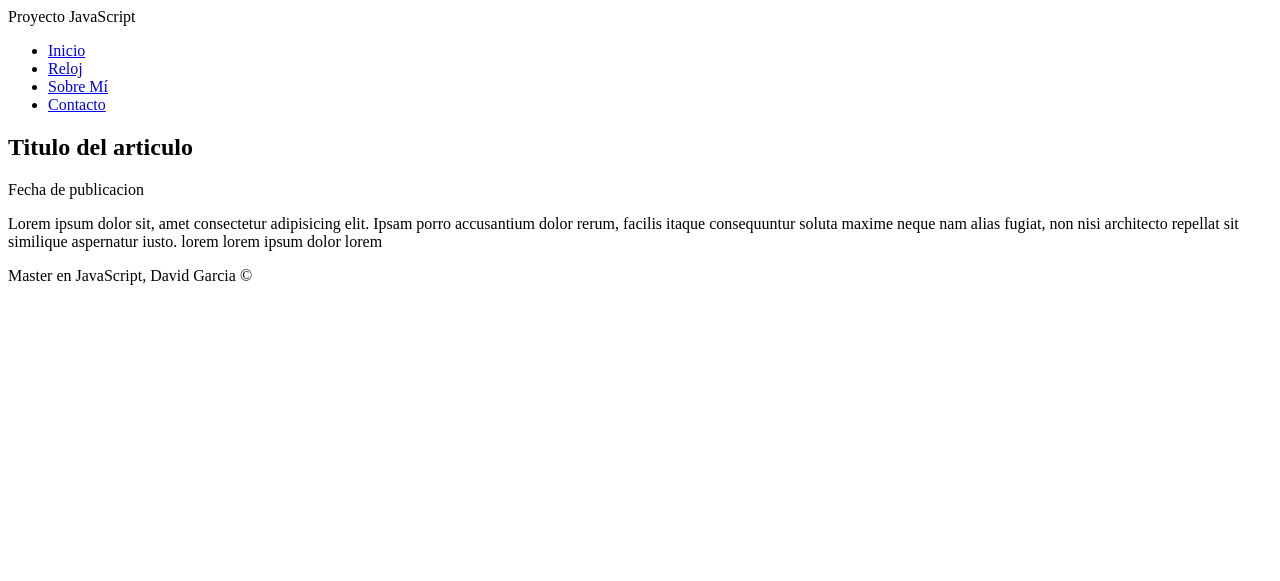
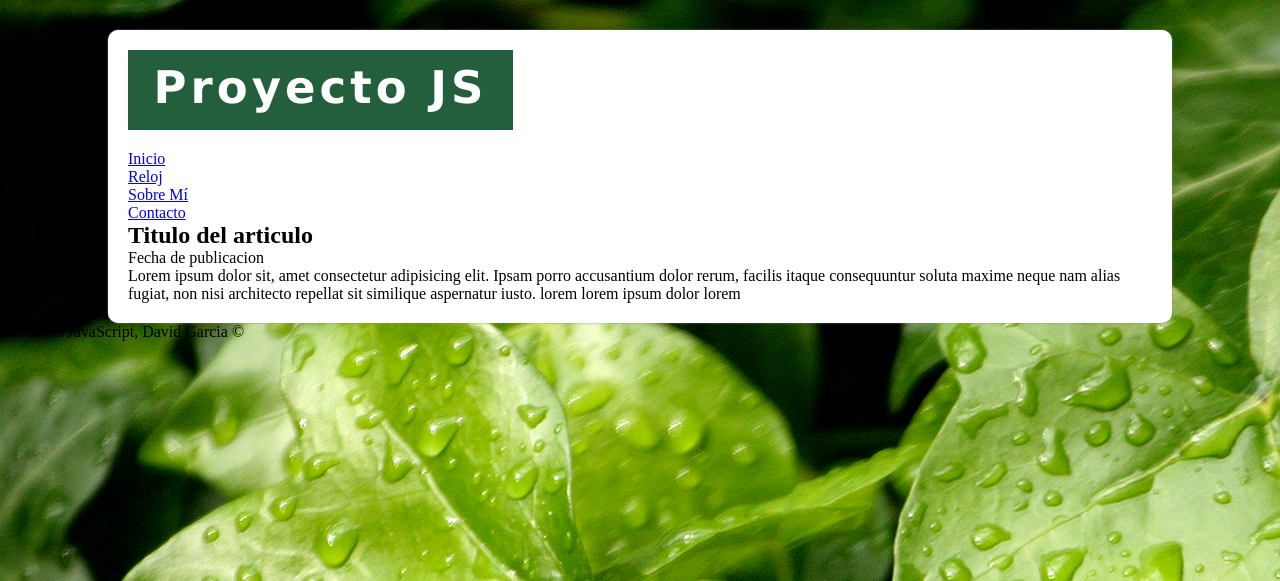
Before and after one commit to deydrums/master-javascript, a web app: file proyecto-js/index.html in a window 1280 px wide. Shown: the top 581 px of the page. Run offline with its HTML, style and script files only (its server is not run), Linux system fonts and the light colour scheme.

Commit message:
Maquetacion cabecera

```diff
--- a/proyecto-js/css/styles.css
+++ b/proyecto-js/css/styles.css
@@ -1,3 +1,40 @@
+*{
+    margin:0px;
+    padding:0px;
+    list-style: none;
+}
+
+.clearfix{
+    float:none;
+    clear:both;
+}
+
 body{
+    background: url('../img/hojas.jpg');
+    background-attachment: fixed;
+}
 
+#global{
+    width:80%;
+    margin: 0px auto;
+    margin-top:30px;
+    padding: 20px;
+    background: white;
+    box-shadow: 0px 0px 2px gray;
+    border-radius:10px;
 }
+
+#logo{
+    display:block;
+    font-family: Verdana, Geneva, Tahoma, sans-serif;
+    font-size: 30px;
+    letter-spacing: 4px;
+    line-height: 75px;
+    background: #235E3D;
+    color: white;
+    text-align: center;
+    width: 385px;
+    height: 80px;
+    margin-bottom: 20px;
+    float: left;
+}
--- a/proyecto-js/index.html
+++ b/proyecto-js/index.html
@@ -14,7 +14,10 @@
         <!--Cabecera start-->
         <header>
             <div id="logo">
-                Proyecto JavaScript
+                <h1>Proyecto JS</h1>
+            </div>
+            <div class="clearfix">
+
             </div>
             <navbar>
                 <ul id="menu">
```
